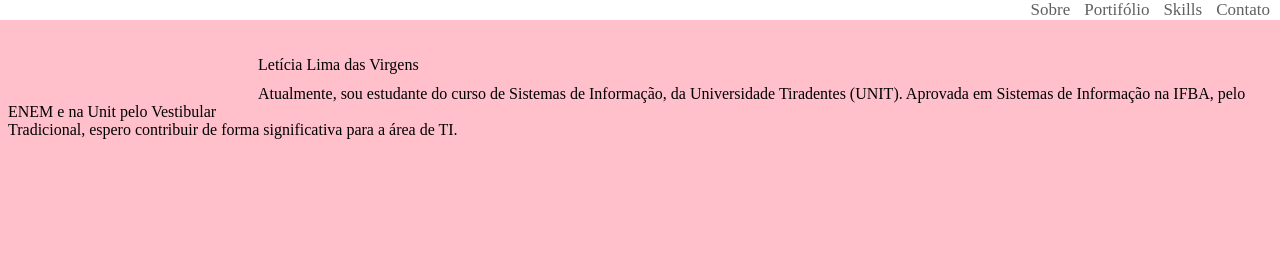
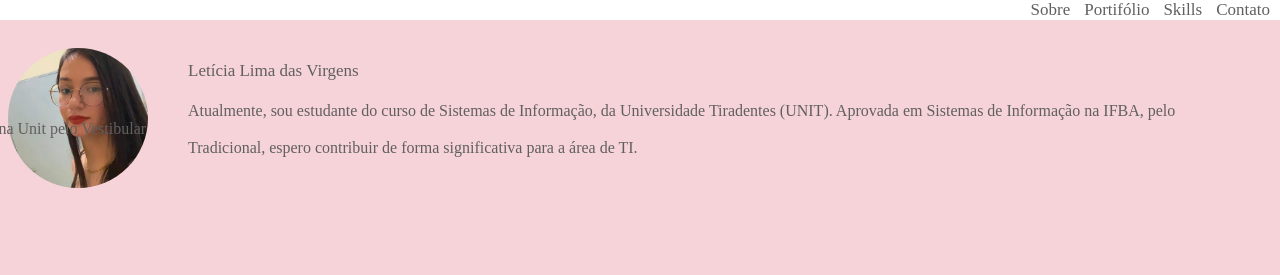
Before and after one commit to Leticia-LimaV/Perfil-Profissional, a plain HTML site: page index.html in a window 1280 px wide. Drawn offline with Linux system fonts and the light colour scheme.

Commit message:
Conclusão do Header.

```diff
--- a/index.html
+++ b/index.html
@@ -8,18 +8,20 @@
 </head>
 <body>
     <header>
+        <div id="foto">
+        </div>
         <div id="topo">
             <a href="#topo">Sobre</a>
             <a href="#topo">Portifólio</a>
             <a href="#topo">Skills</a>
             <a href="#topo">Contato</a>
         </div>
-        <div>
+
+        <div class="container">
             <p id="nome">Letícia Lima das Virgens</p>
-            <p id="sobre">Atualmente, sou estudante do curso de Sistemas de Informação, da Universidade Tiradentes (UNIT). Aprovada em Sistemas de Informação na IFBA, pelo ENEM e na Unit pelo Vestibular <br>
-            Tradicional, espero contribuir de forma significativa para a área de TI.</p>
+            <p id="sobre1">Atualmente, sou estudante do curso de Sistemas de Informação, da Universidade Tiradentes (UNIT). Aprovada em Sistemas de Informação na IFBA, pelo ENEM e na Unit pelo Vestibular</p>
+            <p id="sobre2">Tradicional, espero contribuir de forma significativa para a área de TI.</p>
         </div>
-
     </header>
 </body>
 </html>
--- a/style.css
+++ b/style.css
@@ -1,6 +1,17 @@
 body {
-    background-color: pink;
+    background-color: rgb(246, 211, 217);
 }
+
+#foto{
+        width: 140px;
+        height: 140px;
+        border-radius: 50%;
+        background-image: url('Perfil\ Profissional.jpeg');
+        background-size: cover;
+        background-position: center;
+        transform: translateY(40px);
+      }
+
 #topo {
     text-align: right;
     background-color: white;
@@ -19,11 +30,28 @@ body {
     padding-right: 10px;
 }
 
+.container {
+    transform: translateX(-70px);
+}
 #nome {
     text-indent: 250px;
-    transform: translateY(40px);
+    transform: translateX(100px);
+    transform: translateY(-104px);
+    color: rgb(97, 95, 95);
+    font-family: 'Times New Roman', Times, serif;
+    font-size: 17px;
 }
-#sobre{
+#sobre1{
     text-indent: 250px;
-    transform: translateY(35px);
+    transform: translateY(-100px);
+    color: rgb(97, 95, 95);
+    font-family: 'Times New Roman', Times, serif;
+    font-size: 16px;
 }
+#sobre2 {
+    text-indent: 250px;
+    transform: translateY(-115px);
+    color: rgb(97, 95, 95);
+    font-family: 'Times New Roman', Times, serif;
+    font-size: 16px;
+}
```
Also changed, not shown: Perfil Profissional.jpeg (added).
